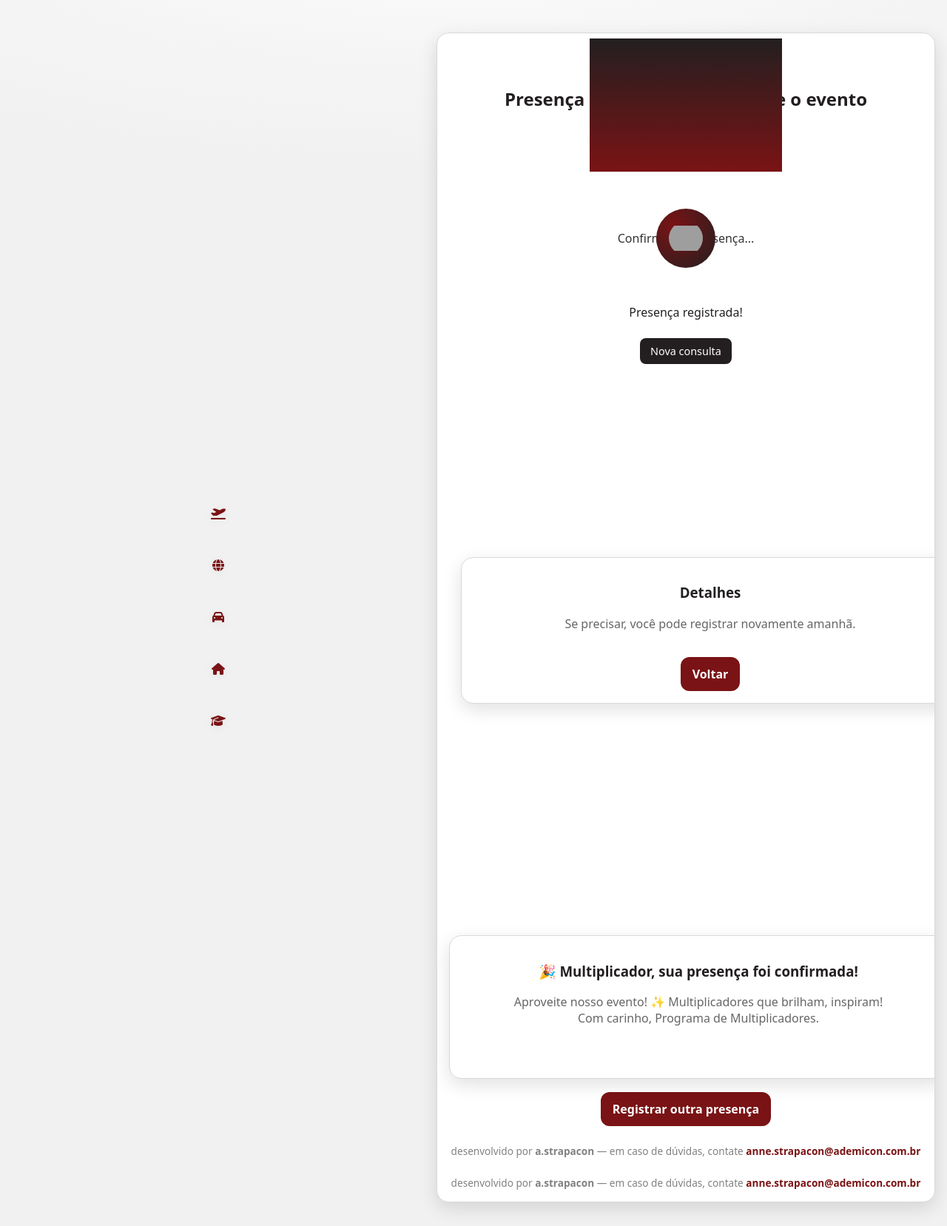
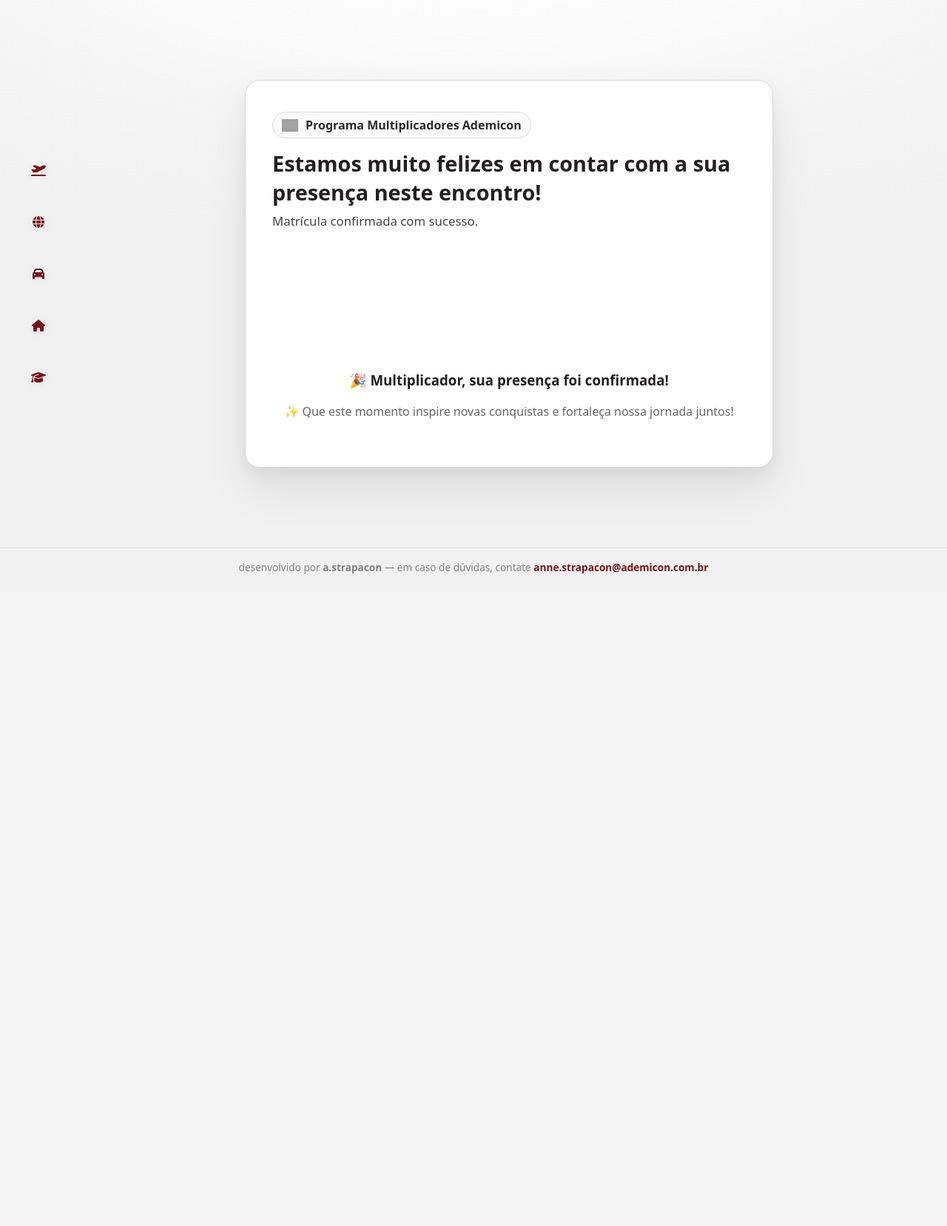
Before and after one commit to astrapacon/flask-railway-app, a Flask app: page /presenca/sucesso in a window 1280 px wide. Shown: the whole page at 74% size. After the commit the page ends 776 px from the top, so only its background shows below. Run offline with Flask 3, Linux system fonts and the light colour scheme; some libraries are stand-ins or nearby versions; grey boxes are pictures that could not be loaded.

Commit message:
Inclusão logos

```diff
--- a/templates/base.html
+++ b/templates/base.html
@@ -4,43 +4,94 @@
   <meta charset="utf-8">
   <meta name="viewport" content="width=device-width,initial-scale=1">
   <title>{% block title %}App{% endblock %}</title>
+
   <link rel="stylesheet" href="https://cdnjs.cloudflare.com/ajax/libs/font-awesome/6.5.0/css/all.min.css"/>
 
   <style>
-    :root{
-      --ok:#7a1315; --ok-hover:#6a1012;
-      --bg:#f7f7f7; --card:#ffffff; --line:#d9d9d9; --text:#231f20;
+    :root {
+      --ok:#7a1315;
+      --ok-hover:#6a1012;
+      --bg:#f7f7f7;
+      --card:#ffffff;
+      --line:#d9d9d9;
+      --text:#231f20;
     }
-    body{
-      margin:0; color:var(--text);
+
+    body {
+      margin:0;
+      font-family: system-ui, -apple-system, "Segoe UI", Roboto, Ubuntu, sans-serif;
+      color: var(--text);
       background: radial-gradient(1200px 400px at 50% -10%, #ffffff, #fafafa 35%, #f5f5f5 60%, #f1f1f1);
-      font-family: system-ui, -apple-system, "Segoe UI", Roboto, sans-serif;
+      display: flex;
+      flex-direction: column;
+      min-height: 100vh;
     }
-    .wrap{
-      min-height: calc(100dvh - 4rem);
-      display:grid; grid-template-columns:72px 1fr; gap:24px;
-      align-items:center; justify-items:center; padding:2rem 1rem;
+
+    /* Área principal (card + sidebar decorativa) */
+    .wrap {
+      flex: 1;
+      display: grid;
+      grid-template-columns: 72px 1fr;
+      gap: 24px;
+      align-items: center;
+      justify-items: center;
+      padding: 2rem 1rem;
     }
-    .rail{ display:flex; flex-direction:column; gap:28px; align-items:center; justify-content:center; }
-    .rail .ico{ width:42px; height:42px; display:grid; place-items:center; border-radius:12px; color:var(--ok); filter:drop-shadow(0 2px 6px rgba(0,0,0,.06)); }
-    .card{
-      width:min(640px, 92vw);
-      background:var(--card);
-      border-radius:20px;
-      box-shadow:0 30px 60px rgba(0,0,0,.08), 0 10px 20px rgba(0,0,0,.05);
-      padding:42px 36px 48px;
+
+    .rail {
+      display: flex;
+      flex-direction: column;
+      gap: 28px;
+      align-items: center;
+      justify-content: center;
     }
-    .credit{
-      margin-top:32px; text-align:center; font-size:.85rem; color:#818181;
+    .rail .ico {
+      width: 42px;
+      height: 42px;
+      display: grid;
+      place-items: center;
+      border-radius: 12px;
+      color: var(--ok);
+      filter: drop-shadow(0 2px 6px rgba(0,0,0,.06));
     }
-    .credit a{ color:var(--ok); text-decoration:none; font-weight:600; }
-    .credit a:hover{ text-decoration:underline; }
-    @media (max-width:760px){ .wrap{ grid-template-columns:1fr; } .rail{ display:none; } }
+
+    .card {
+      width: min(640px, 92vw);
+      background: var(--card);
+      border-radius: 20px;
+      box-shadow: 0 30px 60px rgba(0,0,0,.08), 0 10px 20px rgba(0,0,0,.05);
+      padding: 42px 36px 48px;
+      border: 1px solid var(--line);
+    }
+
+    /* Rodapé fora do card */
+    footer.credit {
+      text-align: center;
+      font-size: .85rem;
+      color: #818181;
+      padding: 16px 8px 24px;
+      border-top: 1px solid #ddd;
+    }
+    footer.credit a {
+      color: var(--ok);
+      text-decoration: none;
+      font-weight: 600;
+    }
+    footer.credit a:hover {
+      text-decoration: underline;
+    }
+
+    @media (max-width:760px){
+      .wrap{ grid-template-columns:1fr; }
+      .rail{ display:none; }
+    }
   </style>
 
   {% block head_extra %}{% endblock %}
 </head>
+
 <body>
+  <!-- Conteúdo principal -->
   <div class="wrap">
     <aside class="rail" aria-hidden="true">
       <div class="ico"><i class="fa-solid fa-plane-departure"></i></div>
@@ -52,12 +103,14 @@
 
     <section class="card">
       {% block content %}{% endblock %}
-      <p class="credit">
-        desenvolvido por <b>a.strapacon</b> — em caso de dúvidas, contate
-        <a href="mailto:anne.strapacon@ademicon.com.br">anne.strapacon@ademicon.com.br</a>
-      </p>
     </section>
   </div>
+
+  <!-- Rodapé global fora do card -->
+  <footer class="credit">
+    desenvolvido por <b>a.strapacon</b> — em caso de dúvidas, contate
+    <a href="mailto:anne.strapacon@ademicon.com.br">anne.strapacon@ademicon.com.br</a>
+  </footer>
 
   {% block scripts %}{% endblock %}
 </body>
--- a/templates/presenca_success.html
+++ b/templates/presenca_success.html
@@ -2,149 +2,152 @@
 {% block title %}Presença confirmada{% endblock %}
 
 {% block head_extra %}
-<!-- Framer Motion (para animações via JS puro usando Web Animations) -->
-<script src="https://unpkg.com/framer-motion@10.12.18/dist/framer-motion.umd.js"></script>
-
 <style>
-  .pill{display:inline-block;padding:6px 10px;border:1px solid var(--line);border-radius:999px;font-weight:700;opacity:.9}
+  .center{text-align:center}
   .muted{color:#666}
   .mono{font-family:ui-monospace,Menlo,Consolas,monospace}
   .mt{margin-top:16px}
 
-  .wrap{display:grid;grid-template-columns:1fr;gap:16px;margin-top:12px}
-  .grid{display:grid;grid-template-columns:repeat(auto-fit,minmax(240px,1fr));gap:18px;margin-top:12px}
-  .card{background:var(--card);border:1px solid var(--line);border-radius:16px;padding:16px;box-shadow:0 8px 24px rgba(0,0,0,.12);text-align:center;min-height:160px;position:relative;overflow:hidden}
-  .btn{display:inline-block;margin-top:18px;padding:12px 16px;background:var(--ok);color:#fff;border-radius:12px;text-decoration:none;font-weight:800}
-  .btn:hover{background:var(--ok-hover)}
-  @media (min-width:820px){ .wrap{grid-template-columns:1fr 1fr} }
+  /* Pill com logo do Programa de Multiplicadores */
+  .pill{
+    display:inline-flex;align-items:center;gap:10px;
+    padding:6px 12px;border:1px solid var(--line);
+    border-radius:999px;font-weight:800;opacity:.95;
+    background:#fafafa;
+  }
+  .pill .logo{
+    width:22px;height:22px;object-fit:contain;display:block;
+    filter:drop-shadow(0 1px 1px rgba(0,0,0,.08));
+  }
 
-  .credit{margin:24px auto 0;max-width:640px;text-align:center;font-size:.85rem;color:#818181}
+  .title{font-size:1.8rem;font-weight:900;margin:14px 0 8px}
+  .subtitle{font-size:1.05rem;color:#444;margin:0 0 6px}
 
-  /* --- ENVELOPE --- */
-  .envelope-container{
-    position:relative;
-    width:260px;
-    height:180px;
-    margin:40px auto;
-    perspective:1000px;
+  /* --- ENVELOPE MENOR E CENTRALIZADO --- */
+  .envelope-stage{
+    display:grid;place-items:center;
+    margin:32px auto 16px;
+    min-height:140px;
   }
   .envelope{
-    width:100%; height:100%;
-    position:relative;
-    transform-style:preserve-3d;
+    --env-w: 130px; /* envelope menor */
+    width: var(--env-w);
+    height: calc(var(--env-w) * 0.6);
+    position:relative; perspective:1000px;
   }
   .envelope .flap{
     position:absolute; inset:0;
-    background:linear-gradient(to bottom, #7a1315, #231f20);
+    background:linear-gradient(180deg,#7a1315,#231f20);
+    clip-path:polygon(0 0,100% 0,50% 100%);
     transform-origin:top;
-    transition:transform 1.2s ease-in-out;
-    z-index:2;
+    transition:transform 1s cubic-bezier(.22,.61,.36,1);
+    z-index:2; border-radius:8px 8px 6px 6px;
   }
   .envelope.open .flap{ transform:rotateX(180deg); }
 
   .envelope .inner{
     position:absolute; inset:0;
-    background:#fff;
-    display:flex; flex-direction:column; align-items:center; justify-content:center;
-    color:#333; font-weight:500;
-    backface-visibility:hidden;
-    z-index:1;
+    background:#fff; border-radius:8px;
+    display:flex; align-items:center; justify-content:center;
+    color:#333; font-weight:600; font-size:.8rem;
+    backface-visibility:hidden; z-index:1;
+    box-shadow:0 6px 14px rgba(0,0,0,.10);
   }
 
   .envelope .seal{
-    position:absolute;
-    top:50%; left:50%;
-    transform:translate(-50%,-50%);
-    width:80px; height:80px;
-    background:radial-gradient(circle at 30% 30%, #7a1315, #231f20);
-    border-radius:50%;
-    display:flex; align-items:center; justify-content:center;
-    opacity:0; scale:0;
-    transition:opacity .4s ease, scale .4s ease;
-    z-index:3;
+    position:absolute; top:50%; left:50%;
+    transform:translate(-50%,-50%) scale(.55);
+    width:56px; height:56px; border-radius:50%;
+    background:radial-gradient(circle at 30% 30%, #fff, #eee);
+    display:grid; place-items:center;
+    opacity:0; transition:opacity .5s 1s ease, transform .5s 1s ease;
+    z-index:3; border:2px solid #d0d0d0;
+    box-shadow:0 0 10px rgba(0,0,0,.08);
   }
-  .envelope.open .seal{ opacity:1; scale:1; transition-delay:1.4s; }
+  .envelope.open .seal{ opacity:1; transform:translate(-50%,-50%) scale(1); }
 
   .envelope .seal img{
-    width:46px; height:46px; border-radius:50%; object-fit:contain;
+    width:34px; height:34px; object-fit:contain;
+    filter:drop-shadow(0 1px 2px rgba(0,0,0,.15));
   }
 
   .envelope .msg-final{
-    position:absolute;
-    bottom:-80px; left:0; right:0;
-    text-align:center;
-    opacity:0; transform:translateY(10px);
-    transition:opacity .5s ease .2s, transform .5s ease .2s;
+    position:absolute; left:0; right:0; bottom:-38px;
+    text-align:center; opacity:0; transform:translateY(8px);
+    transition:opacity .45s .2s ease, transform .45s .2s ease;
+    font-weight:700;
   }
-  .envelope.open .msg-final{
-    opacity:1; transform:translateY(0);
+  .envelope.open .msg-final{ opacity:1; transform:translateY(0); }
+
+  /* ✈️ decolagem do envelope */
+  .envelope.takeoff{
+    animation: takeoff 1.3s cubic-bezier(.22,.61,.36,1) forwards;
+    animation-delay: 1.3s;
+    will-change: transform, opacity, filter;
   }
-
-  .btn-small{
-    background:#231f20; color:#fff; padding:8px 14px; border-radius:8px;
-    display:inline-block; text-decoration:none; font-size:.9rem;
-    margin-top:8px;
+  @keyframes takeoff{
+    0%{ transform:translate(0,0) scale(1) rotate(0deg); opacity:1; filter:drop-shadow(0 6px 14px rgba(0,0,0,.15)); }
+    60%{ transform:translate(60px,-90px) scale(.9) rotate(-10deg); filter:drop-shadow(0 10px 20px rgba(0,0,0,.18)); }
+    100%{ transform:translate(120px,-180px) scale(.85) rotate(-14deg); opacity:0; filter:drop-shadow(0 12px 26px rgba(0,0,0,.22)); }
   }
-  .btn-small:hover{background:#000;}
+  .envelope.takeoff::after{
+    content:""; position:absolute; left:15%; bottom:-8px;
+    width:10px; height:10px; border-radius:50%;
+    background: radial-gradient(#ffffff, rgba(255,255,255,0));
+    box-shadow:
+      0 0 12px rgba(255,255,255,.9),
+      -8px 10px 0 2px rgba(255,255,255,.25),
+      -16px 18px 0 4px rgba(255,255,255,.18),
+      -24px 28px 0 6px rgba(255,255,255,.10);
+    opacity:.85;
+  }
+  @media (prefers-reduced-motion: reduce){
+    .envelope.takeoff{ animation:none; opacity:1; transform:none; }
+    .envelope.takeoff::after{ display:none; }
+  }
 </style>
 {% endblock %}
 
 {% block content %}
-  <div class="pill">✅ Presença confirmada</div>
-  <h1>Presença confirmada, aproveite o evento</h1>
-  <p class="muted">Registro feito para a matrícula <span class="mono">{{ code }}</span>.</p>
+  <!-- Pill com símbolo do Programa de Multiplicadores -->
+  <div class="pill">
+    <img class="logo" src="{{ url_for('static', filename='img/multiplicadores_logo.png') }}"
+         alt="Programa de Multiplicadores">
+    <span>Programa Multiplicadores Ademicon</span>
+  </div>
 
-  <!-- Envelope animado -->
-  <div class="envelope-container">
+  <h1 class="title">Estamos muito felizes em contar com a sua presença neste encontro!</h1>
+  <p class="subtitle">Matrícula <span class="mono">{{ code }}</span> confirmada com sucesso.</p>
+
+  <!-- Envelope menor e animado -->
+  <div class="envelope-stage">
     <div id="envelope" class="envelope">
       <div class="flap"></div>
-      <div class="inner">
-        <p>Confirmando presença...</p>
-      </div>
+      <div class="inner"></div>
+
       <div class="seal">
-        <img src="{{ LOGO_URL or url_for('static', filename='logo.png') }}" alt="Logo ADEMICON" />
-      </div>
-      <div class="msg-final">
-        <p class="text-lg font-semibold text-gray-700 mt-8">Presença registrada!</p>
-        <a href="{{ url_for('presenca.presenca_page') }}" class="btn-small">Nova consulta</a>
+        <img src="{{ url_for('static', filename='img/ademicon_logo.png') }}" alt="Logo Ademicon">
       </div>
     </div>
   </div>
 
-  <div class="wrap mt">
-    <div class="card">
-      <h3>Detalhes</h3>
-      <p class="muted">Se precisar, você pode registrar novamente amanhã.</p>
-      <a class="btn mt" href="{{ url_for('presenca.presenca_page') }}">Voltar</a>
-    </div>
-
-    <div class="card" style="display:flex;align-items:center;justify-content:center;">
-      <div style="font-size:64px;line-height:1">🎉</div>
-    </div>
+  <div class="center mt">
+    <h3>🎉 Multiplicador, sua presença foi confirmada!</h3>
+    <p class="muted">
+      ✨ Que este momento inspire novas conquistas e fortaleça nossa jornada juntos!
+    </p>
   </div>
-
-  <div class="grid mt">
-    <div class="card">
-      <h3>🎉 Multiplicador, sua presença foi confirmada!</h3>
-      <p class="muted">Aproveite nosso evento! ✨ Multiplicadores que brilham, inspiram!<br/>
-        Com carinho, Programa de Multiplicadores.</p>
-    </div>
-  </div>
-
-  <a class="btn mt" href="{{ url_for('presenca.presenca_page') }}">Registrar outra presença</a>
-
-  <p class="credit">
-    desenvolvido por <b>a.strapacon</b> — em caso de dúvidas, contate
-    <a href="mailto:anne.strapacon@ademicon.com.br">anne.strapacon@ademicon.com.br</a>
-  </p>
 {% endblock %}
 
 {% block scripts %}
 <script>
-  // Simula o "click" que dispara a animação de abrir o envelope
   document.addEventListener('DOMContentLoaded', () => {
     const envelope = document.getElementById('envelope');
-    setTimeout(() => envelope.classList.add('open'), 500);
+    setTimeout(() => envelope.classList.add('open'), 400);     // abre
+    setTimeout(() => {
+      const prefersReduced = window.matchMedia('(prefers-reduced-motion: reduce)').matches;
+      if (!prefersReduced) envelope.classList.add('takeoff');  // voa
+    }, 1250);
   });
 </script>
 {% endblock %}
```
Also changed, not shown: static/img/ademicon_logo.png (added), static/img/logo_multiplicadores.png (added).
